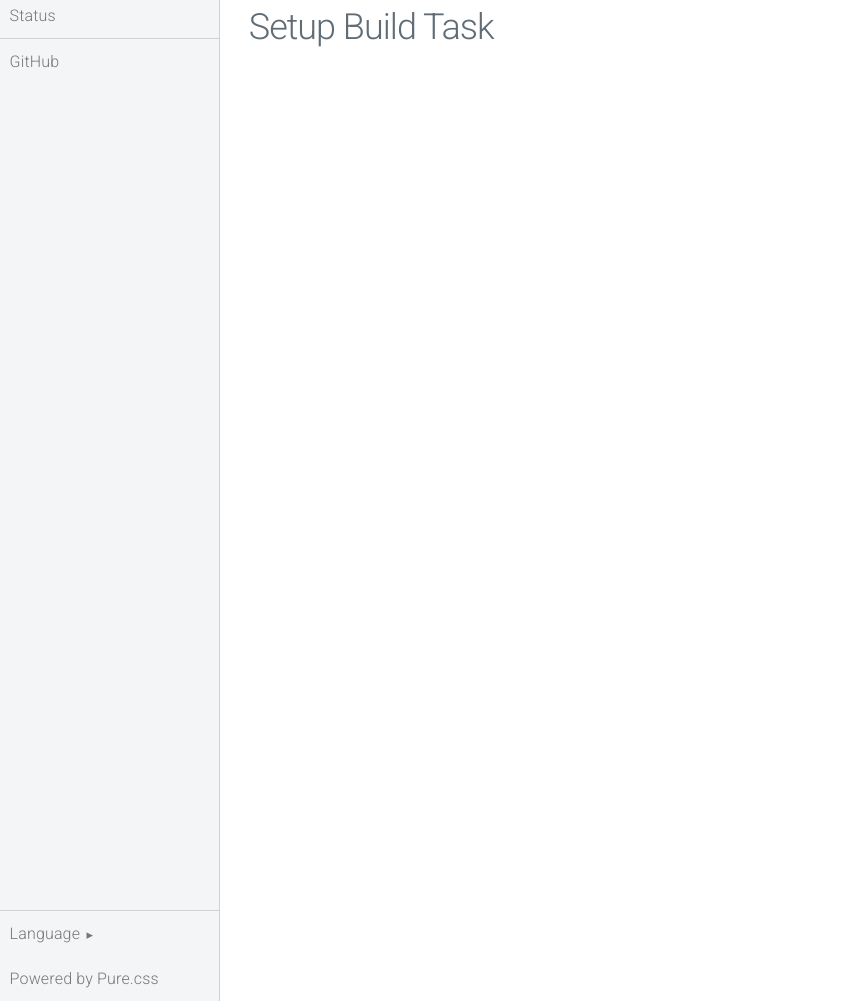
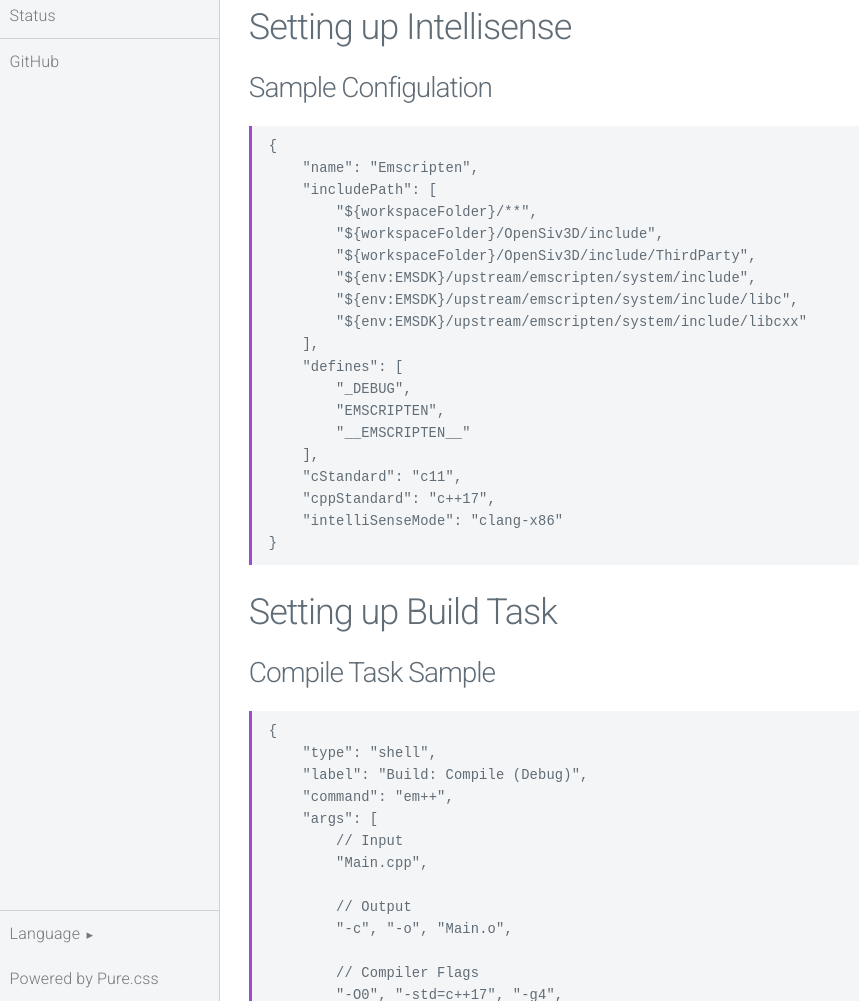
Before and after one commit to nokotan/OpenSiv3DWebPage, a Jekyll site: the page built from pages/building/setup-vscode.md, in a window 1280 px wide and 1400 px high, scrolled down 270 px. Shown: the part 399-1400 px from the top of the window, without its empty margins (0-859 px from the left). Built offline with Jekyll 4.4.1, drawn with Linux system fonts in a browser that asks for light colours; nearby versions of some CDN libraries; before the commit the page ends 900 px from its top, so only the background shows below that; some of the changed text lies outside the part shown.

Commit message:
Add instructions of VSCode

````diff
--- a/pages/building/setup-vscode.md
+++ b/pages/building/setup-vscode.md
@@ -16,4 +16,105 @@
 
 ![VSCodeExt1.png](https://qiita-image-store.s3.ap-northeast-1.amazonaws.com/0/158514/bf97ad48-9626-4898-d671-48b740ddaecc.png)
 
-## Setup Build Task
+## Setting up Intellisense
+
+### Sample Configulation
+
+```json
+{
+    "name": "Emscripten",
+    "includePath": [
+        "${workspaceFolder}/**",
+        "${workspaceFolder}/OpenSiv3D/include",
+        "${workspaceFolder}/OpenSiv3D/include/ThirdParty",
+        "${env:EMSDK}/upstream/emscripten/system/include",
+        "${env:EMSDK}/upstream/emscripten/system/include/libc",
+        "${env:EMSDK}/upstream/emscripten/system/include/libcxx"
+    ],
+    "defines": [
+        "_DEBUG",
+        "EMSCRIPTEN",
+        "__EMSCRIPTEN__"
+    ],
+    "cStandard": "c11",
+    "cppStandard": "c++17",
+    "intelliSenseMode": "clang-x86"
+}
+```
+
+## Setting up Build Task
+
+### Compile Task Sample
+
+```json
+{
+    "type": "shell",
+    "label": "Build: Compile (Debug)",
+    "command": "em++",
+    "args": [
+        // Input
+        "Main.cpp",
+
+        // Output
+        "-c", "-o", "Main.o",
+
+        // Compiler Flags
+        "-O0", "-std=c++17", "-g4",
+
+        // Include Directory
+        "-IOpenSiv3D/include",
+        "-IOpenSiv3D/include/ThirdParty",
+
+        // em++ Specific Configurations
+    ],
+    "group": "build"
+}
+```
+
+### Link Task Sample
+
+```json
+{
+    "type": "shell",
+    "label": "Build: Link (Debug)",
+    "command": "em++",
+    "args":
+    [
+        // Input
+        "Main.o",
+
+        // Output
+        "-o", "index.html",
+
+        // Compiler Flags
+        "-O0", "-std=c++17", "-g",
+
+        // Library Directory
+        "-LOpenSiv3D/lib",
+        "-LOpenSiv3D/lib/freetype",
+        "-LOpenSiv3D/lib/harfbuzz",
+        "-LOpenSiv3D/lib/opencv",
+
+        // Dependent Libraries
+        "-lfreetype",
+        "-lharfbuzz",
+        "-lopencv_core", "-lopencv_imgproc", "-lopencv_objdetect", "-lopencv_photo",
+        "-lSiv3D",
+
+        // em++ Specific Configurations
+        "--emrun",
+        "-s", "FULL_ES3=1",
+        "-s", "USE_GLFW=3",
+        "-s", "USE_LIBPNG=1",
+        "-s", "USE_OGG=1",
+        "-s", "USE_VORBIS=1",
+        "-s", "ALLOW_MEMORY_GROWTH=1",
+        "-s", "ERROR_ON_UNDEFINED_SYMBOLS=0",
+
+        // Packaging Configurations
+        "--preload-file", "OpenSiv3D/resources@/resources",
+        "--js-library", "OpenSiv3D/lib/Siv3D.js",
+    ],
+    "group": "build"
+}
+```
````
Also changed, not shown: ja/pages/building/setup-vscode.md (+102 -1 lines), 1 other file.
